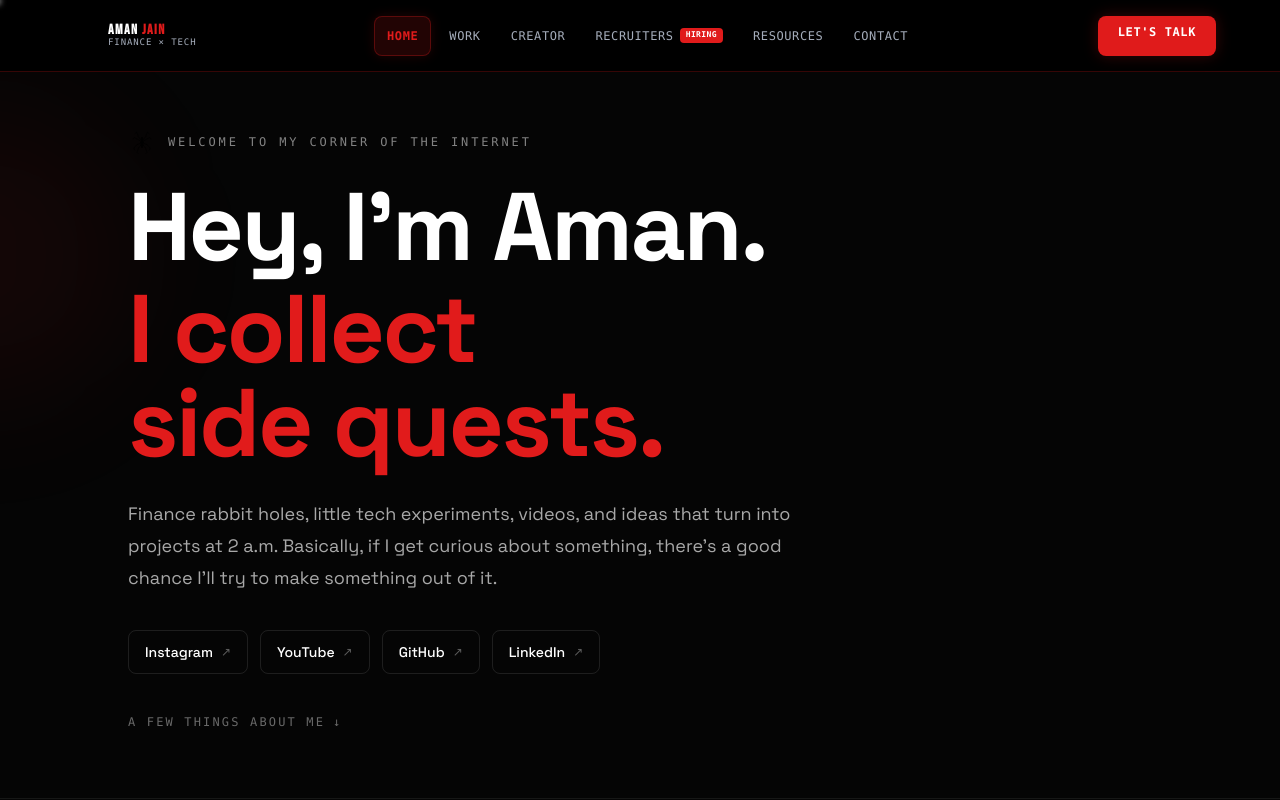
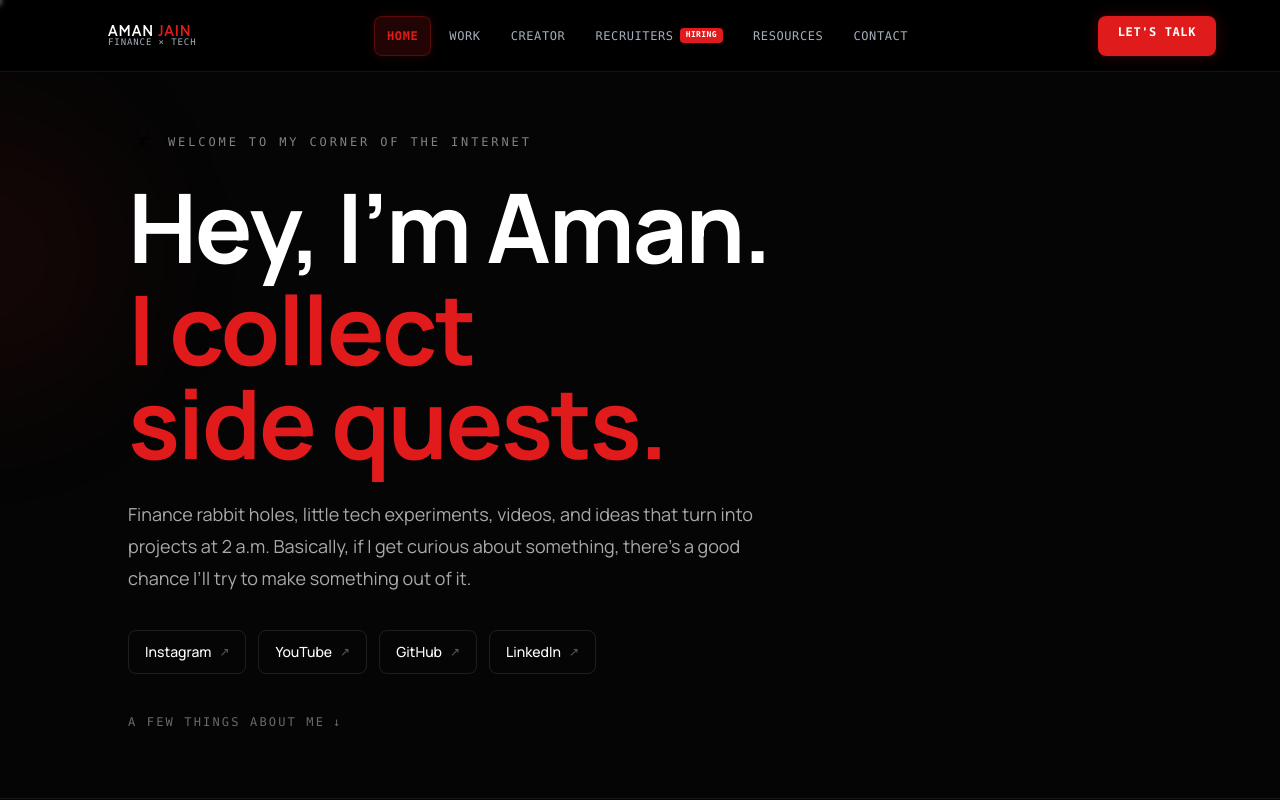
Before and after one commit to aman482006-beep/Oatish-webiste, a Next.js app: page / in a window 1280 px wide. Shown: the top 800 px of the page. Built offline with nearby package versions, Linux system fonts and the light colour scheme.

Commit message:
Switch portfolio to modern display and body fonts

```diff
--- a/src/app/layout.tsx
+++ b/src/app/layout.tsx
@@ -1,5 +1,5 @@
 import type { Metadata } from "next";
-import { Bebas_Neue, Space_Grotesk } from "next/font/google";
+import { Manrope, Plus_Jakarta_Sans } from "next/font/google";
 import "./globals.css";
 import { CustomCursor } from "@/components/ui/custom-cursor";
 import { ScrollProgressBar } from "@/components/ui/scroll-progress";
@@ -10,14 +10,14 @@ import { Navbar } from "@/components/layout/navbar";
 import { Footer } from "@/components/layout/footer";
 import { Loader } from "@/components/sections/loader";
 
-const bebasNeue = Bebas_Neue({
+const plusJakarta = Plus_Jakarta_Sans({
   weight: "400",
   subsets: ["latin"],
   variable: "--font-display",
   display: "swap",
 });
 
-const spaceGrotesk = Space_Grotesk({
+const manrope = Manrope({
   subsets: ["latin"],
   variable: "--font-body",
   display: "swap",
@@ -47,7 +47,7 @@ export default function RootLayout({
 }>) {
   return (
     <html lang="en" className="dark" suppressHydrationWarning>
-      <body className={`${bebasNeue.variable} ${spaceGrotesk.variable} bg-[var(--spidey-black)] text-[var(--spidey-white)] font-body antialiased relative min-h-screen selection:bg-[var(--spidey-red)] selection:text-white`}>
+      <body className={`${plusJakarta.variable} ${manrope.variable} bg-[var(--spidey-black)] text-[var(--spidey-white)] font-body antialiased relative min-h-screen selection:bg-[var(--spidey-red)] selection:text-white`}>
         <Loader />
         <CustomCursor />
         <ScrollProgressBar />
```
